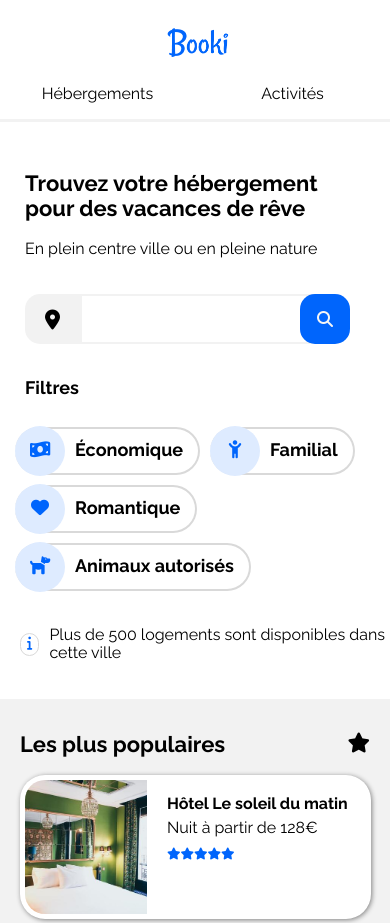
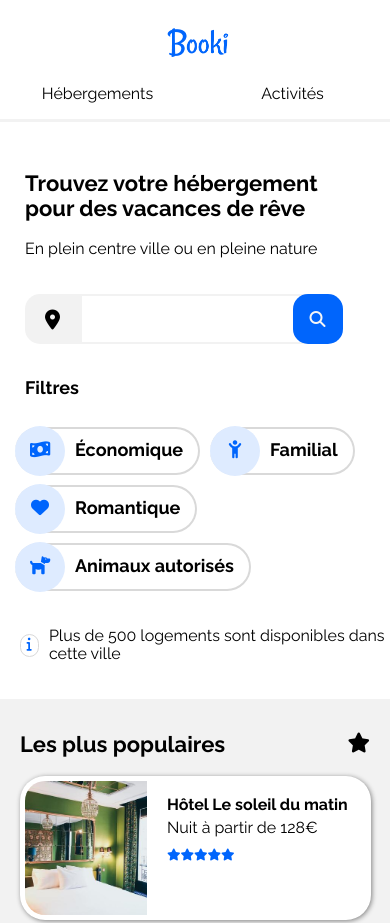
Before and after one commit to MarcGotze/Projet-2, a plain HTML site: page index.html in a window 390 px wide. Shown: the top 923 px of the page. Drawn offline with Linux system fonts and the light colour scheme.

Commit message:
Modification bug format Galaxy Fold

```diff
--- a/css/responsive-mobile.css
+++ b/css/responsive-mobile.css
@@ -44,6 +44,10 @@
         margin-left: 0px;
    }
 
+   form {
+    width: 80%;
+   }
+
    h2 {
         padding-right: 20px;
         margin-left: 25px;
@@ -78,23 +82,23 @@
         height: 50px;
         width: 50px;
         border-radius: 15px 15px 15px 15px;
-        left: 300px;
+        left: 75%;
         position: absolute;
     }
 
     .search-bar {
-        width: 240px;
+        width: 100%;
         border-right: 0;
         position: relative;
     }
 
     .search-result {
-        margin: 70px 0px 0px 20px;
+        margin-left: 5%;
     }
 
     /*FILTERS*/
     .filter-box {
-        height: 180px;
+        height: 100%;
         width: auto;
         flex-direction: column;
     }
@@ -112,7 +116,7 @@
         flex-direction: row;
         flex-wrap: wrap;
         margin-left: 15px;
-        height: 110px;
+        height: 100%;
         row-gap: 10px;
         column-gap: 10px;
         align-items: flex-start;
```
